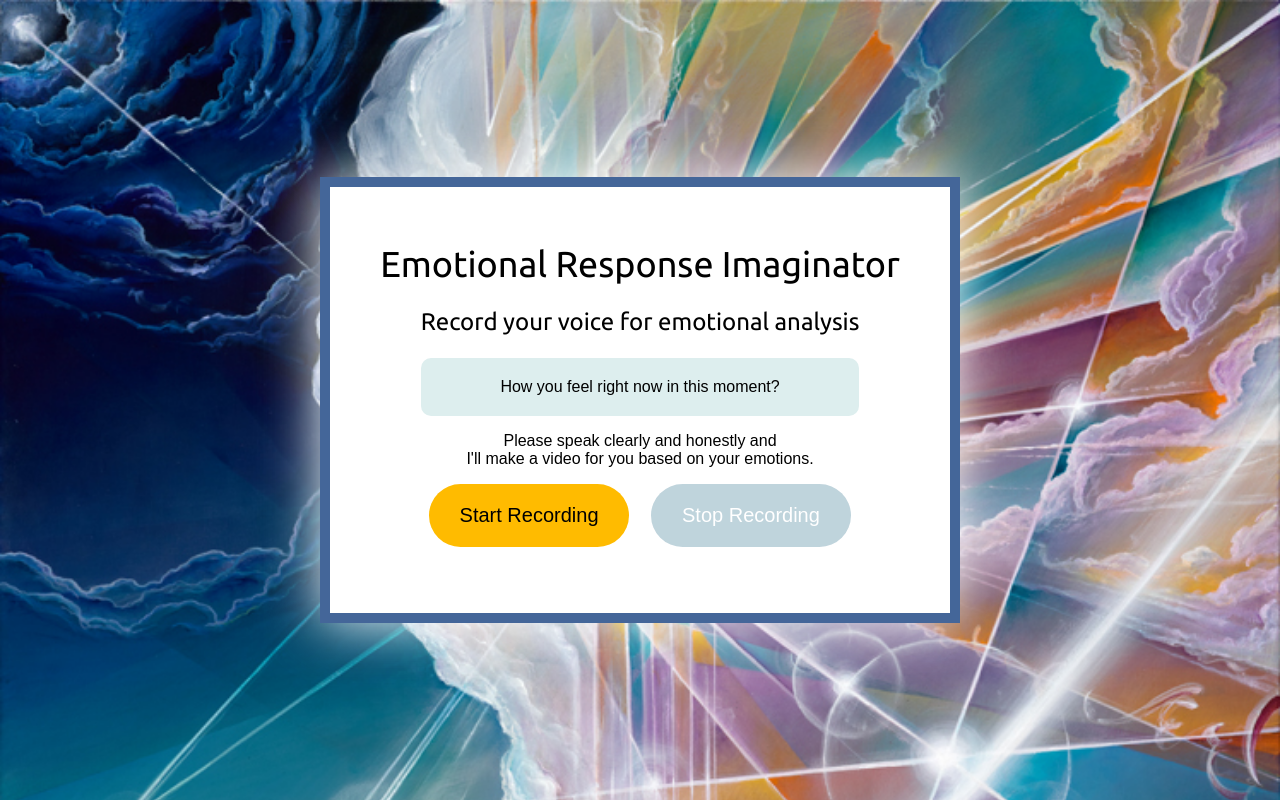
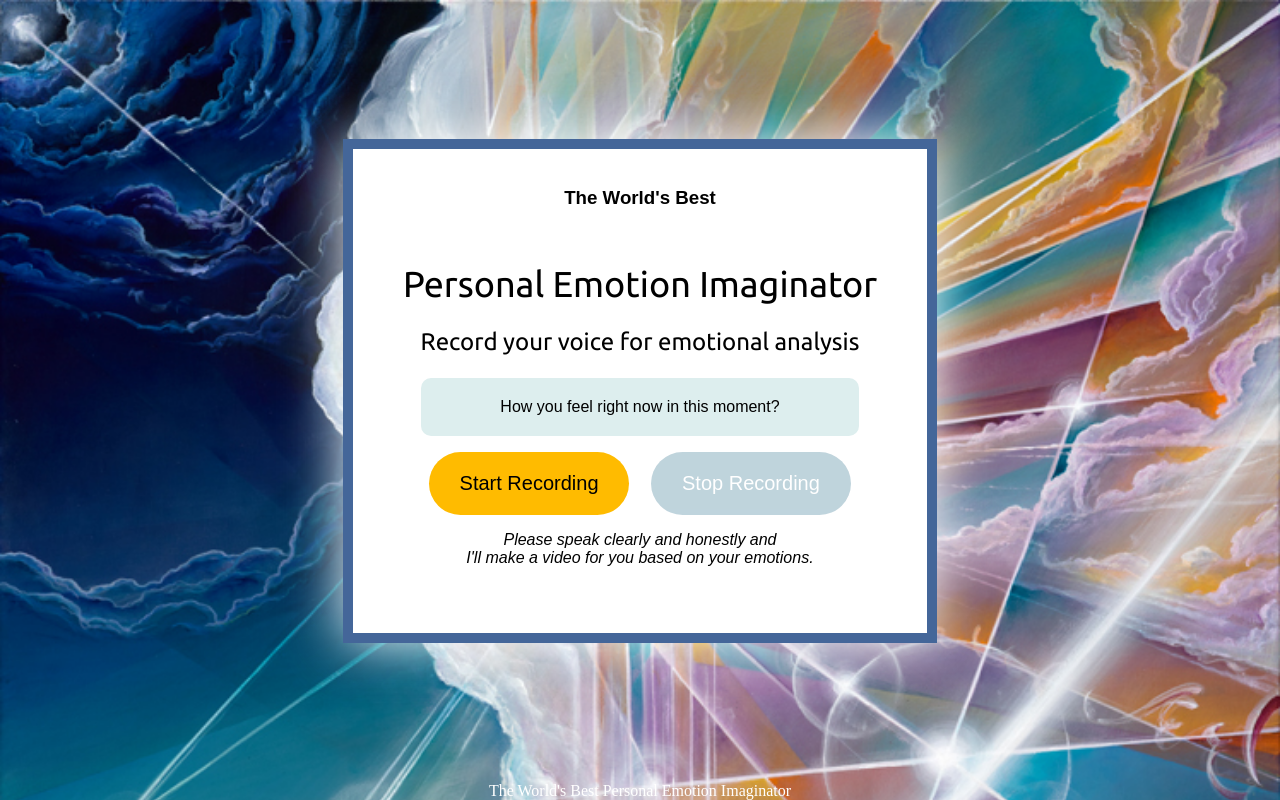
Before and after one commit to AlexMakiJokela/lumahackathon, a Flask app: page / in a window 1280 px wide. Run offline with Flask 3, Linux system fonts and the light colour scheme; some web fonts are replaced.

Commit message:
Update index.html

```diff
--- a/flask_app/templates/index.html
+++ b/flask_app/templates/index.html
@@ -10,7 +10,8 @@
 </head>
 <body>
 	<div class="container">
-	<h1>Emotional Response Imaginator</h1>
+		<h3>The World's Best </h3>
+	<h1>Personal Emotion Imaginator</h1>
 	<form method="post" id="main-form">
 		<!-- Hidden fields to store data -->
 		<input type="hidden" name="voice_emotion" id="voice_emotion">
@@ -22,12 +23,13 @@
 	<div class="recording-section">
 		<h2>Record your voice for emotional analysis</h2>
 		<p class="q"<em>How you feel right now in this moment?</em></p>
-		<p>Please speak clearly and honestly and <br>
-			I'll make a video for you based on your emotions.</p>
+
 		<div class="buttoncontainer">
 		<button id="start-record">Start Recording</button>
 		<button id="stop-record" disabled>Stop Recording</button>
 		</div>
+		<p><em>Please speak clearly and honestly and <br>
+		I'll make a video for you based on your emotions.</em></p>
 			<p id="recording-status" class="status"></p>
 			<p id="emotion-result" class="emotion-result"></p>
 		</div>
@@ -46,7 +48,9 @@
 		</div>
 	</div>
 
+
 	<!-- Container for video history -->
+	The World's Best Personal Emotion Imaginator
 	<div id="video-history-container" class="video-history" style="display: none;">
 		<h2>Your Video Journey</h2>
 		<div id="video-entries"></div>
```
